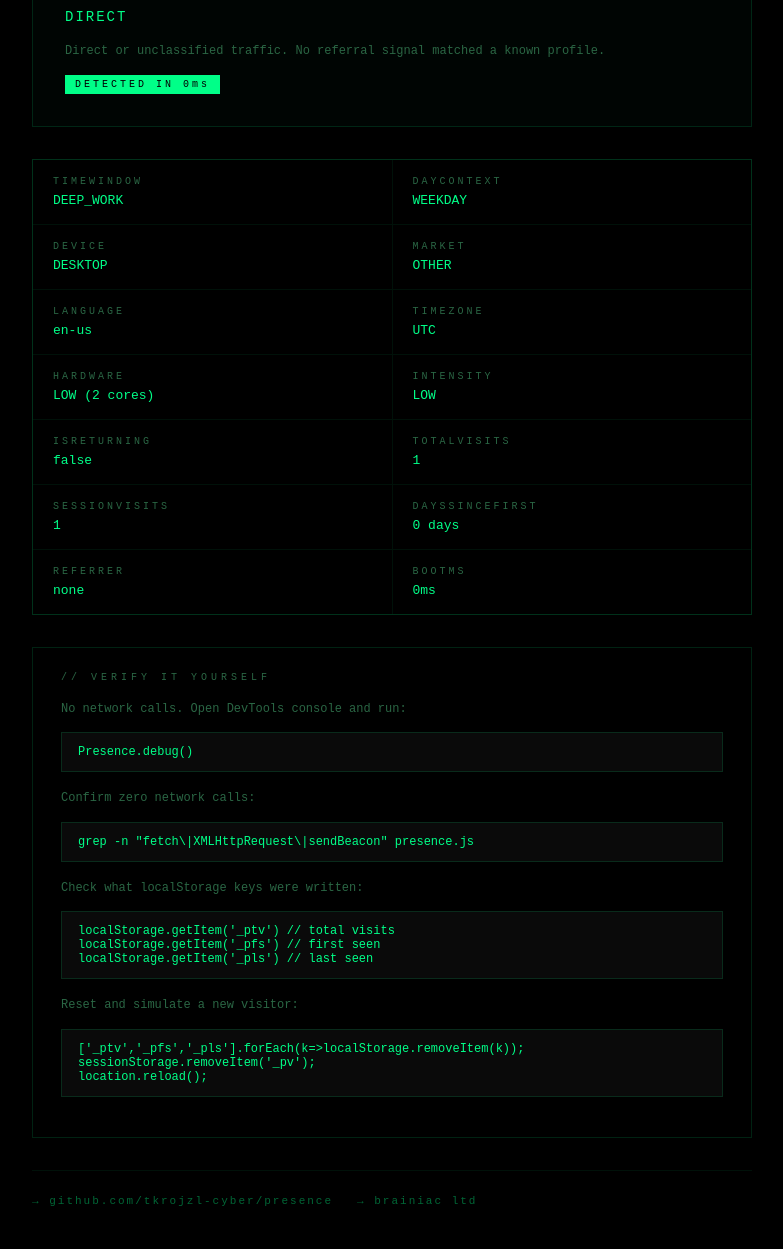
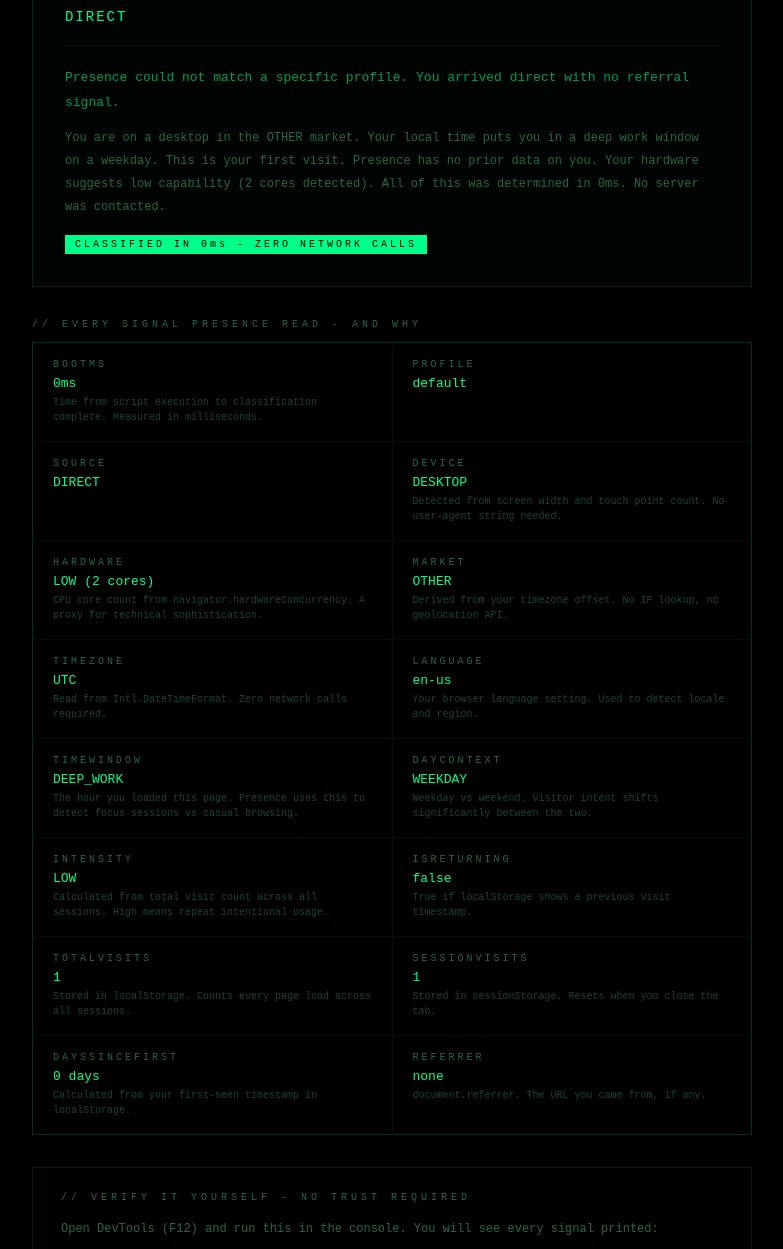
Before and after one commit to tkrojzl-cyber/presence, a plain HTML site: page index.html in a window 1280 px wide. Shown: the part 248-1497 px from the top of the page, without its empty margins (248-1031 px from the left). Drawn offline with Linux system fonts and the light colour scheme.

Commit message:
feat: self-narrating demo - explains every signal in plain language

```diff
--- a/index.html
+++ b/index.html
@@ -49,10 +49,18 @@
       margin-bottom: 8px;
     }
     .profile-desc {
+      font-size: 13px;
+      color: #00ff8899;
+      line-height: 1.9;
+      margin-top: 20px;
+      border-top: 1px solid #00ff8811;
+      padding-top: 20px;
+    }
+    .narrative {
       font-size: 12px;
       color: #2a6644;
-      line-height: 1.8;
-      margin-top: 16px;
+      line-height: 1.9;
+      margin-top: 12px;
     }
 
     .signals-grid {
@@ -78,6 +86,12 @@
       font-size: 13px;
       color: #00ff88;
       word-break: break-all;
+    }
+    .signal-why {
+      font-size: 10px;
+      color: #1a4433;
+      margin-top: 4px;
+      line-height: 1.5;
     }
 
     .verify-block {
@@ -129,7 +143,15 @@
       color: #000;
       background: #00ff88;
       padding: 4px 10px;
-      margin-top: 12px;
+      margin-top: 16px;
+    }
+
+    .section-header {
+      font-size: 10px;
+      letter-spacing: 4px;
+      color: #2a6644;
+      margin-bottom: 12px;
+      margin-top: 32px;
     }
 
     @media (max-width: 600px) {
@@ -142,82 +164,125 @@
 <div class="wrap">
 
   <h1>presence.js</h1>
-  <div class="sub">// LIVE SIGNAL DETECTION - YOUR BROWSER, RIGHT NOW</div>
+  <div class="sub">// THIS PAGE ALREADY KNOWS SOMETHING ABOUT YOU</div>
 
   <div class="profile-block">
-    <div class="profile-label">// DETECTED PROFILE</div>
+    <div class="profile-label">// WHO PRESENCE THINKS YOU ARE</div>
     <div class="profile-value" id="profile">...</div>
-    <div class="profile-label">// SOURCE</div>
+    <div class="profile-label">// HOW IT KNOWS</div>
     <div class="signal-val" id="source" style="font-size:14px;letter-spacing:2px;">...</div>
     <div class="profile-desc" id="profile-desc"></div>
+    <div class="narrative" id="narrative"></div>
     <div class="boot-badge" id="boot-badge"></div>
   </div>
 
+  <div class="section-header">// EVERY SIGNAL PRESENCE READ - AND WHY</div>
   <div class="signals-grid" id="signals-grid"></div>
 
   <div class="verify-block">
-    <div class="verify-title">// VERIFY IT YOURSELF</div>
-    <p>No network calls. Open DevTools console and run:</p>
+    <div class="verify-title">// VERIFY IT YOURSELF - NO TRUST REQUIRED</div>
+    <p>Open DevTools (F12) and run this in the console. You will see every signal printed:</p>
     <code>Presence.debug()</code>
-    <p>Confirm zero network calls:</p>
-    <code>grep -n "fetch\|XMLHttpRequest\|sendBeacon" presence.js</code>
-    <p>Check what localStorage keys were written:</p>
-    <code>localStorage.getItem('_ptv') // total visits
-localStorage.getItem('_pfs') // first seen
-localStorage.getItem('_pls') // last seen</code>
-    <p>Reset and simulate a new visitor:</p>
-    <code>['_ptv','_pfs','_pls'].forEach(k=>localStorage.removeItem(k));
-sessionStorage.removeItem('_pv');
-location.reload();</code>
+    <p>Check the Network tab. You will see zero outbound requests. Nothing leaves your browser.</p>
+    <p>See exactly what was written to localStorage:</p>
+    <code>localStorage.getItem('_ptv')
+localStorage.getItem('_pfs')
+localStorage.getItem('_pls')</code>
+    <p>Reset and reload as a fresh visitor:</p>
+    <code>['_ptv','_pfs','_pls'].forEach(k=>localStorage.removeItem(k));sessionStorage.clear();location.reload();</code>
   </div>
 
   <div class="footer">
-    <a href="https://github.com/tkrojzl-cyber/presence" target="_blank">→ github.com/tkrojzl-cyber/presence</a>
-    <a href="https://superchargebuilds.pro" target="_blank">→ brainiac ltd</a>
+    <a href="https://github.com/tkrojzl-cyber/presence" target="_blank">github.com/tkrojzl-cyber/presence</a>
+    <a href="https://superchargebuilds.pro" target="_blank">built by brainiac ltd</a>
   </div>
 
 </div>
 
 <script>
+  var s = Presence.signals;
+
+  // --- Profile descriptions ---
   var PROFILE_DESCS = {
-    researcher: 'You arrived from an academic or professional network. Presence detected a research-oriented referral signal.',
-    founder:    'You arrived from a founder community: Product Hunt, Hacker News, Twitter/X, or IndieHackers.',
-    developer:  'You arrived from a developer source: GitHub, Stack Overflow, GitLab, dev.to, or a technical subreddit.',
-    deep_work:  'Direct traffic before 08:00, or a high-intensity returning visitor. Presence flagged this as intentional.',
-    default:    'Direct or unclassified traffic. No referral signal matched a known profile.',
+    researcher: 'Presence flagged you as a researcher. Your referral source matched an academic or professional network pattern.',
+    founder:    'Presence flagged you as a founder. Your referral source matched Product Hunt, Hacker News, Twitter/X, or IndieHackers.',
+    developer:  'Presence flagged you as a developer. Your referral source matched GitHub, Stack Overflow, GitLab, dev.to, or a technical subreddit.',
+    deep_work:  'Presence flagged you as a focused, intentional visitor. You arrived direct, early in the day, or as a high-intensity returning user.',
+    default:    'Presence could not match a specific profile. You arrived direct with no referral signal.',
   };
 
-  var s = Presence.signals;
+  // --- Per-signal explanations ---
+  function getSignalWhy(key, val) {
+    var map = {
+      timeWindow:      'The hour you loaded this page. Presence uses this to detect focus sessions vs casual browsing.',
+      dayContext:      'Weekday vs weekend. Visitor intent shifts significantly between the two.',
+      device:          'Detected from screen width and touch point count. No user-agent string needed.',
+      market:          'Derived from your timezone offset. No IP lookup, no geolocation API.',
+      language:        'Your browser language setting. Used to detect locale and region.',
+      timezone:        'Read from Intl.DateTimeFormat. Zero network calls required.',
+      hardware:        'CPU core count from navigator.hardwareConcurrency. A proxy for technical sophistication.',
+      intensity:       'Calculated from total visit count across all sessions. High means repeat intentional usage.',
+      isReturning:     'True if localStorage shows a previous visit timestamp.',
+      totalVisits:     'Stored in localStorage. Counts every page load across all sessions.',
+      sessionVisits:   'Stored in sessionStorage. Resets when you close the tab.',
+      daysSinceFirst:  'Calculated from your first-seen timestamp in localStorage.',
+      referrer:        'document.referrer. The URL you came from, if any.',
+      bootMs:          'Time from script execution to classification complete. Measured in milliseconds.',
+    };
+    return map[key] || '';
+  }
 
-  document.getElementById('profile').textContent      = s.profile.toUpperCase().replace('_', ' ');
-  document.getElementById('source').textContent       = s.source;
+  // --- Build narrative sentence ---
+  function buildNarrative(s) {
+    var parts = [];
+    parts.push('You are on a ' + s.device.toLowerCase() + ' in the ' + s.market + ' market.');
+    parts.push('Your local time puts you in a ' + s.timeWindow.toLowerCase().replace('_', ' ') + ' window on a ' + s.dayContext.toLowerCase() + '.');
+    if (s.isReturning) {
+      parts.push('You have visited ' + s.totalVisits + ' times. Presence recognises you as a returning visitor.');
+    } else {
+      parts.push('This is your first visit. Presence has no prior data on you.');
+    }
+    parts.push('Your hardware suggests ' + s.hardwareProfile.toLowerCase() + ' capability (' + s.cores + ' cores detected).');
+    parts.push('All of this was determined in ' + s.bootMs + 'ms. No server was contacted.');
+    return parts.join(' ');
+  }
+
+  // --- Render profile block ---
+  document.getElementById('profile').textContent      = s.profile.toUpperCase().replace(/_/g, ' ');
+  document.getElementById('source').textContent       = s.source.toUpperCase();
   document.getElementById('profile-desc').textContent = PROFILE_DESCS[s.profile] || '';
-  document.getElementById('boot-badge').textContent   = 'DETECTED IN ' + s.bootMs + 'ms';
+  document.getElementById('narrative').textContent    = buildNarrative(s);
+  document.getElementById('boot-badge').textContent   = 'CLASSIFIED IN ' + s.bootMs + 'ms - ZERO NETWORK CALLS';
 
+  // --- Render signals grid with explanations ---
   var SHOW = [
-    ['timeWindow',     s.timeWindow],
-    ['dayContext',     s.dayContext],
+    ['bootMs',        s.bootMs + 'ms'],
+    ['profile',       s.profile],
+    ['source',        s.source],
     ['device',        s.device],
+    ['hardware',      s.hardwareProfile + ' (' + s.cores + ' cores)'],
     ['market',        s.market],
+    ['timezone',      s.timezone || 'unavailable'],
     ['language',      s.lang],
-    ['timezone',      s.timezone || 'unavailable'],
-    ['hardware',      s.hardwareProfile + ' (' + s.cores + ' cores)'],
+    ['timeWindow',    s.timeWindow],
+    ['dayContext',    s.dayContext],
     ['intensity',     s.intensity],
     ['isReturning',   String(s.isReturning)],
     ['totalVisits',   String(s.totalVisits)],
     ['sessionVisits', String(s.sessionVisits)],
-    ['daysSinceFirst',String(s.daysSinceFirst) + ' days'],
+    ['daysSinceFirst',s.daysSinceFirst + ' days'],
     ['referrer',      s.referrer || 'none'],
-    ['bootMs',        s.bootMs + 'ms'],
   ];
 
   var grid = document.getElementById('signals-grid');
   SHOW.forEach(function(pair) {
+    var why = getSignalWhy(pair[0], pair[1]);
     var cell = document.createElement('div');
     cell.className = 'signal-cell';
     cell.innerHTML =
       '<div class="signal-key">' + pair[0] + '</div>' +
-      '<div class="signal-val">' + pair[1] + '</div>';
+      '<div class="signal-val">' + pair[1] + '</div>' +
+      (why ? '<div class="signal-why">' + why + '</div>' : '');
     grid.appendChild(cell);
   });
 </script>
```
